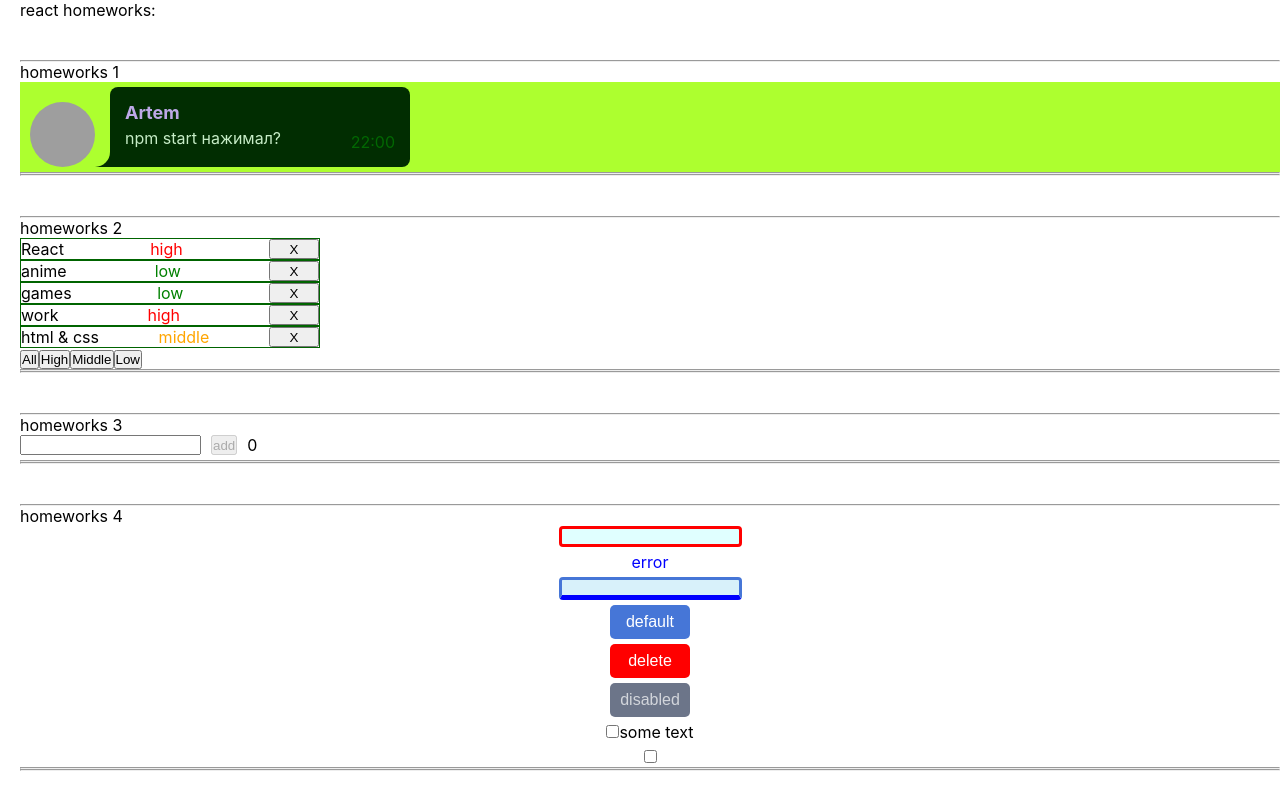
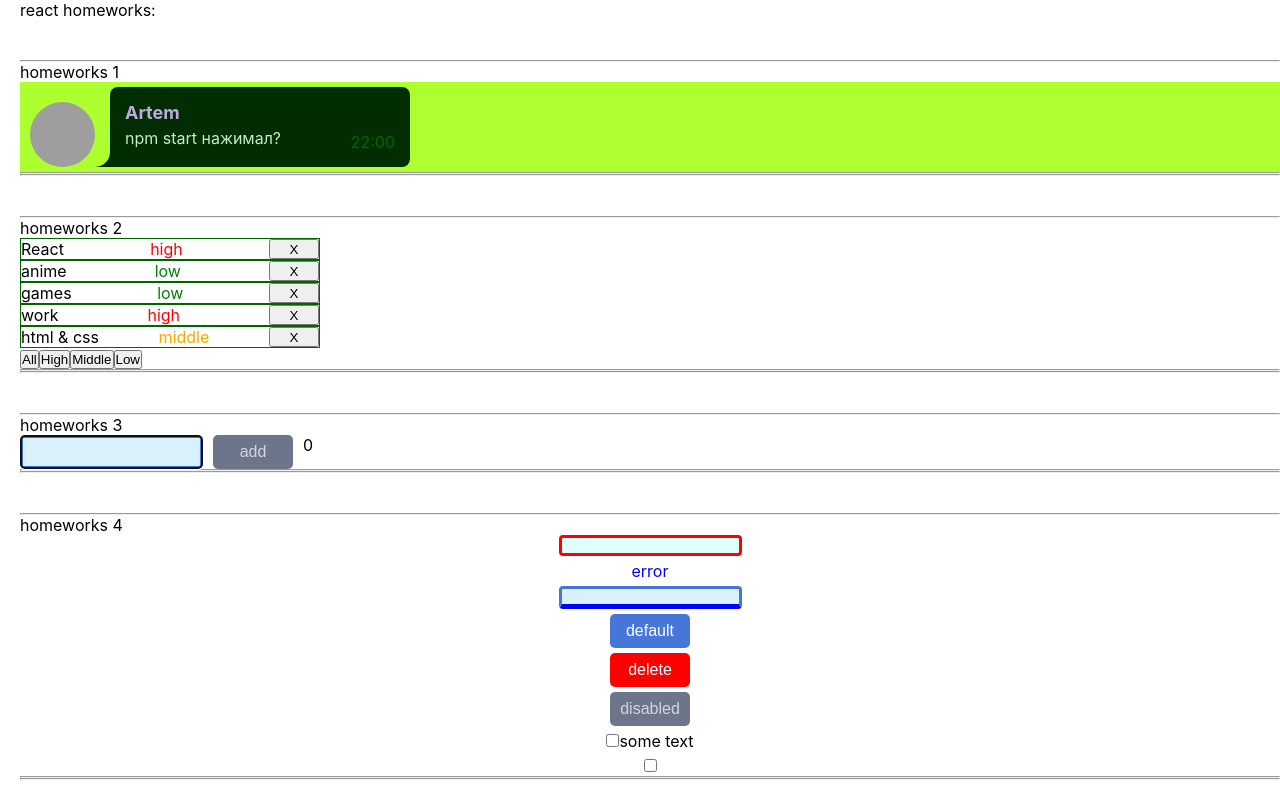
Before and after one commit to PolinSe/homeworks, a React (Create React App) app: page / in a window 1280 px wide. Built offline with nearby package versions, Linux system fonts and the light colour scheme; grey boxes are pictures that could not be loaded.

Commit message:
feat: hw3 - add superInput and superButton

```diff
--- a/src/p2-homeworks/h3/Greeting.tsx
+++ b/src/p2-homeworks/h3/Greeting.tsx
@@ -1,5 +1,7 @@
 import React, {ChangeEvent, KeyboardEvent} from 'react'
 import s from './Greeting.module.css'
+import SuperInputText from '../h4/common/c1-SuperInputText/SuperInputText';
+import SuperButton from '../h4/common/c2-SuperButton/SuperButton';
 
 type GreetingPropsType = {
     name: string // need to fix any
@@ -19,11 +21,11 @@ const Greeting: React.FC<GreetingPropsType> = (
     return (
         <div className={s.inputWrapper}>
             <div className={s.input}>
-                <input value={name} onChange={setNameCallback} className={inputClass} onKeyDown={onEnter}/>
-                <button onClick={addUser} disabled={!name}>add</button>
+                <SuperInputText value={name} onChange={setNameCallback} className={inputClass} onKeyDown={onEnter} autoFocus/>
+                <SuperButton onClick={addUser} disabled={!name}>add</SuperButton>
                 <span>{totalUsers}</span>
             </div>
-            <span className={s.errorText}>{error}</span>
+            {error && <span className={s.errorText}>{error}</span>}
         </div>
     )
 }
--- a/src/p2-homeworks/h3/GreetingContainer.tsx
+++ b/src/p2-homeworks/h3/GreetingContainer.tsx
@@ -37,6 +37,7 @@ const GreetingContainer: React.FC<GreetingContainerPropsType> = ({users, addUser
         if (e.key === 'Enter' && name) {
             addUser()
         }
+        else { setError('Name is required')}
     }
 
     const totalUsers = users.length // need to fix
```
